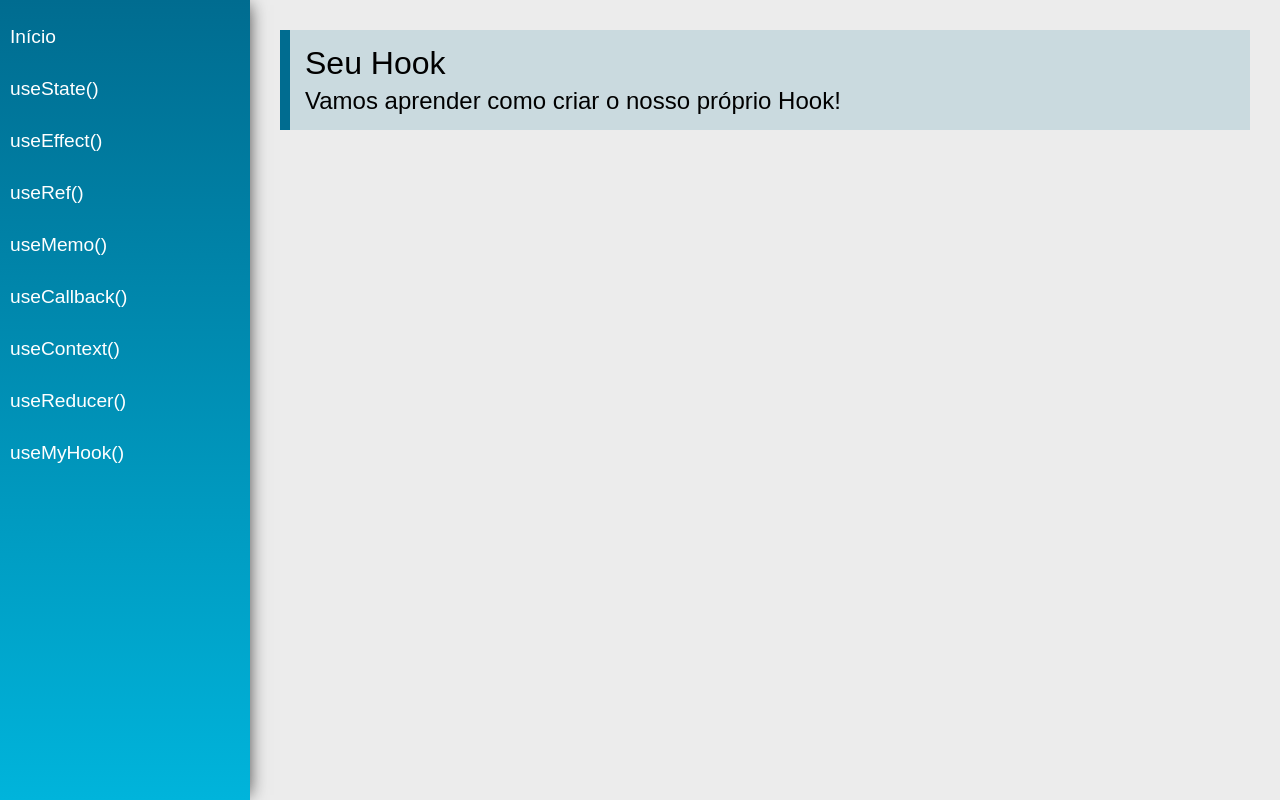
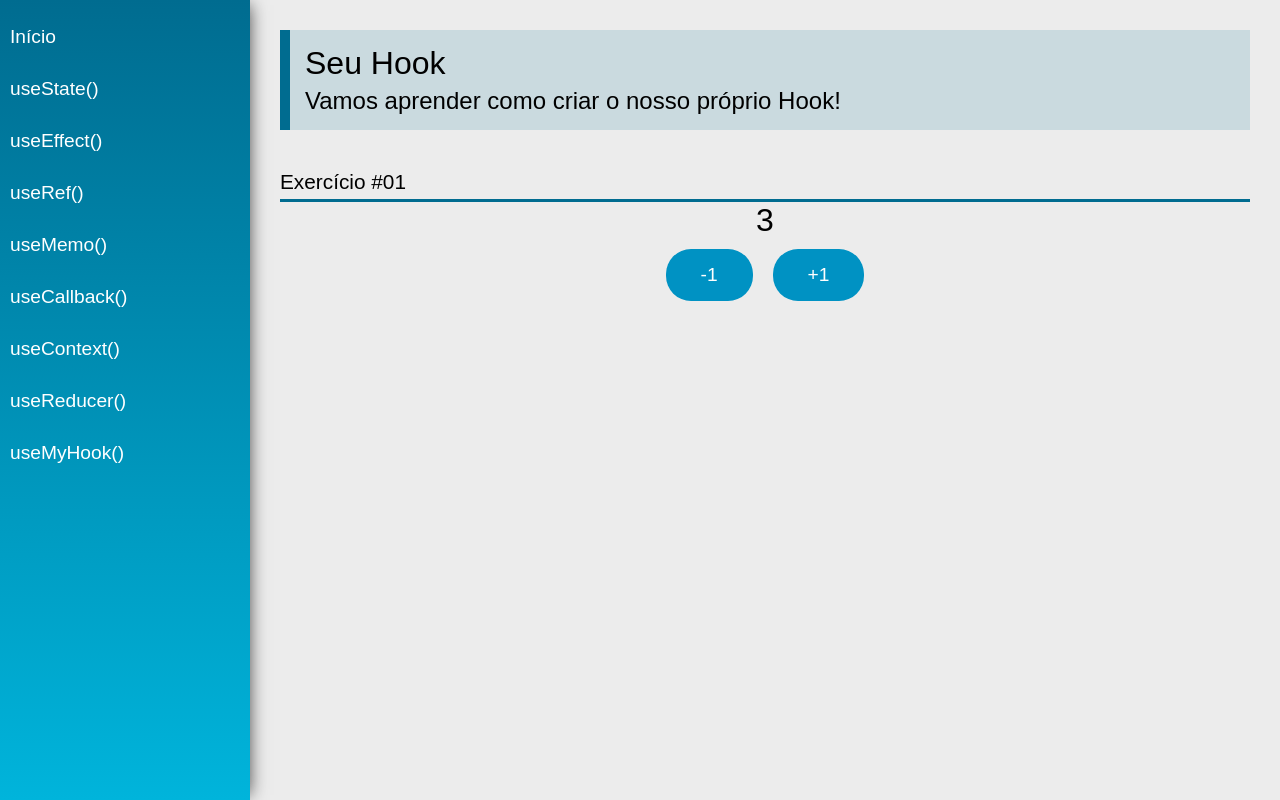
Before and after one commit to celsovit/react-hooks, a React (Create React App) app: page /useCustom in a window 1280 px wide. Built offline with nearby package versions, Linux system fonts and the light colour scheme.

Commit message:
Hooks Personalizado, exercício 1

```diff
--- /dev/null
+++ b/src/hooks/useCounter.js
@@ -0,0 +1,12 @@
+import { useState } from "react"
+
+export const useCounter = (initialValue = 100) => {
+
+    const [ count, setCount ] = useState(initialValue)
+
+    const increment = () => setCount(count + 1)
+    const decrement = () => setCount(count - 1)
+
+    return [count, increment, decrement]
+
+}
--- a/src/views/examples/UseCustom.jsx
+++ b/src/views/examples/UseCustom.jsx
@@ -1,12 +1,28 @@
 import PageTitle from '../../components/layout/PageTitle'
+import SectionTitle from '../../components/layout/SectionTitle'
+import { useCounter } from '../../hooks/useCounter'
 
 const UseRef = (props) => {
+
+    const [ count, inc, dec ] = useCounter(3)
+
     return (
         <div className="UseCustom">
             <PageTitle
                 title="Seu Hook"
-                subtitle="Vamos aprender como criar o nosso próprio Hook!"
-            />
+                subtitle="Vamos aprender como criar o nosso próprio Hook!" />
+
+            <SectionTitle title="Exercício #01" />
+            <div className="center">
+                <span className="text">{ count }</span>
+                <div>
+                    <button className="btn"
+                        onClick={() => dec()}> -1 </button>
+                    <button className="btn"
+                        onClick={() => inc()}> +1 </button>
+                </div>
+            </div>
+
         </div>
     )
 }
```
